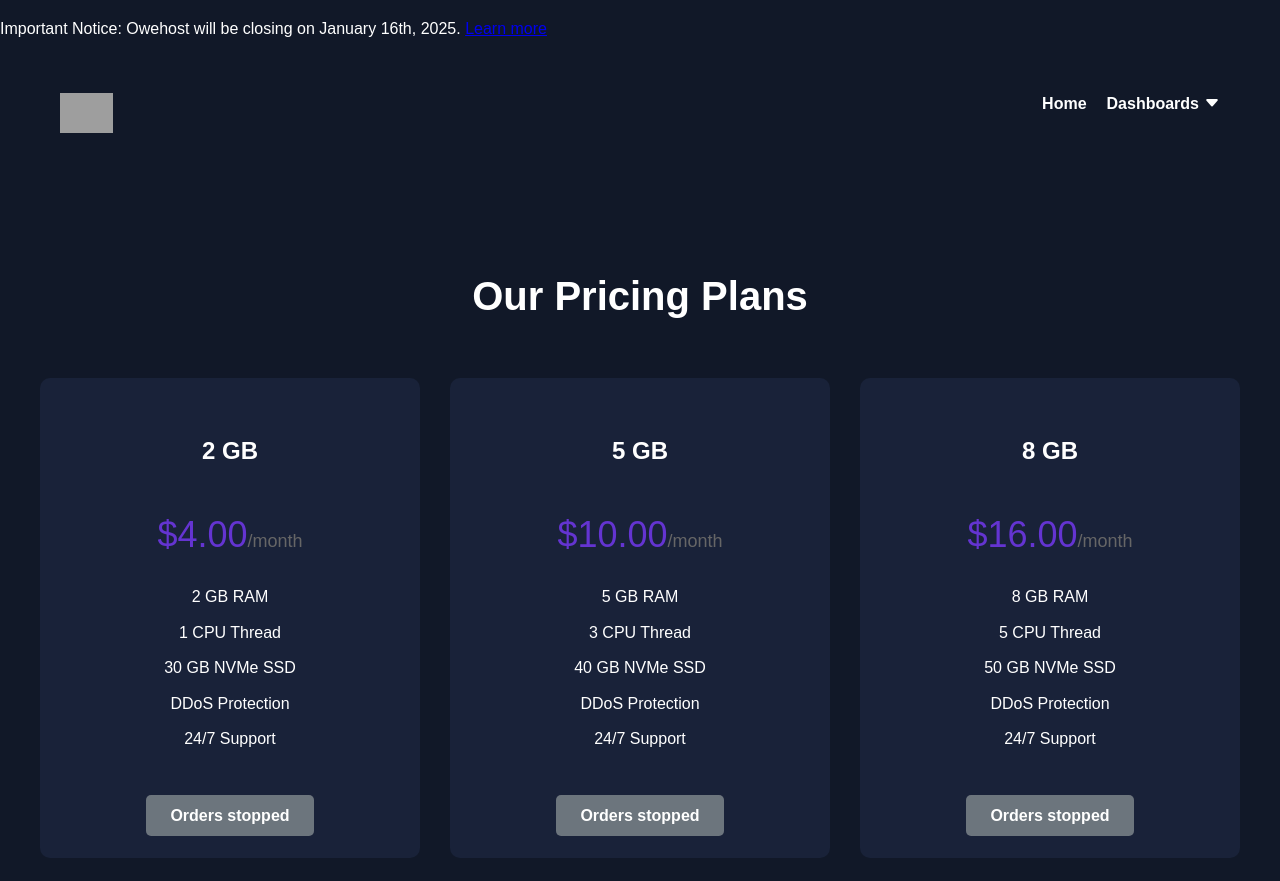
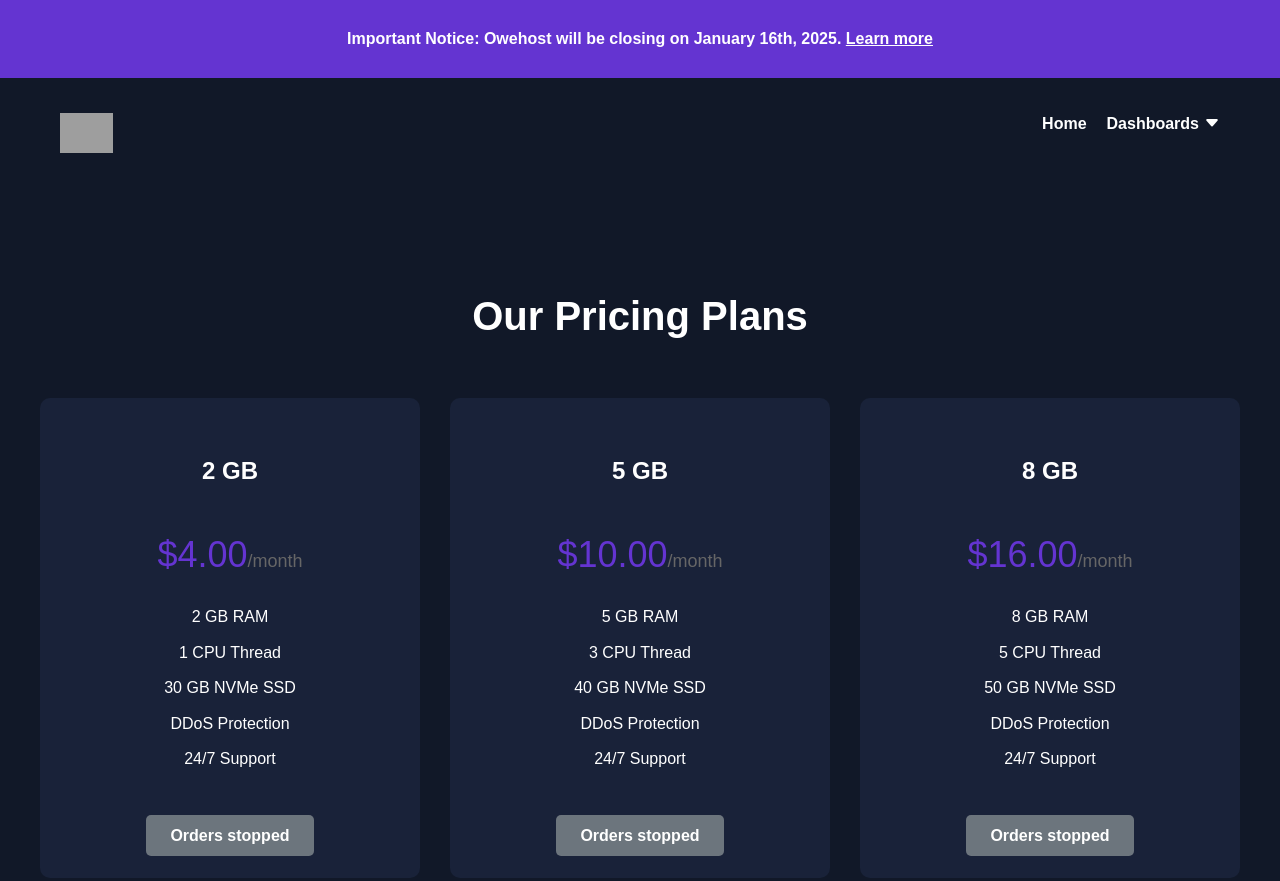
Before and after one commit to layeredy/owehost.com-old, a plain HTML site: page plans/index.html in a window 1280 px wide. Shown: the top 881 px of the page. Drawn offline with nearby package versions, Linux system fonts and the light colour scheme; grey boxes are pictures that could not be loaded.

Commit message:
Discontinued message

```diff
--- a/plans/styles.css
+++ b/plans/styles.css
@@ -438,3 +438,22 @@ header {
     margin: 5px;
   }
 }
+
+.notice-bar {
+  background-color: var(--accent-color);
+  color: white;
+  padding: 10px 0;
+  text-align: center;
+  font-size: 16px;
+  font-weight: bold;
+}
+
+.notice-bar a {
+  color: white;
+  text-decoration: underline;
+}
+
+.notice-bar a:hover {
+  color: var(--text-color);
+  text-decoration: none;
+}
```
